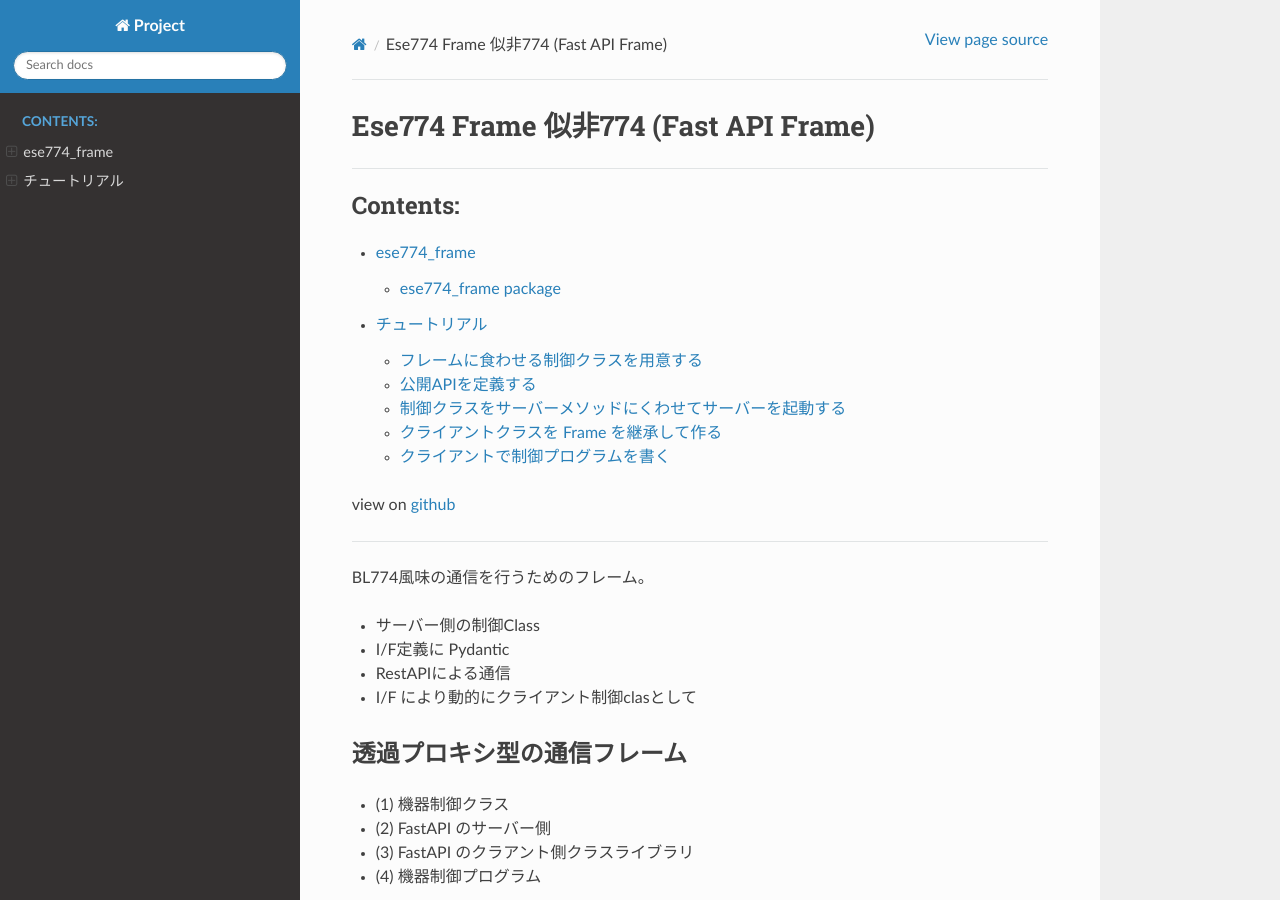
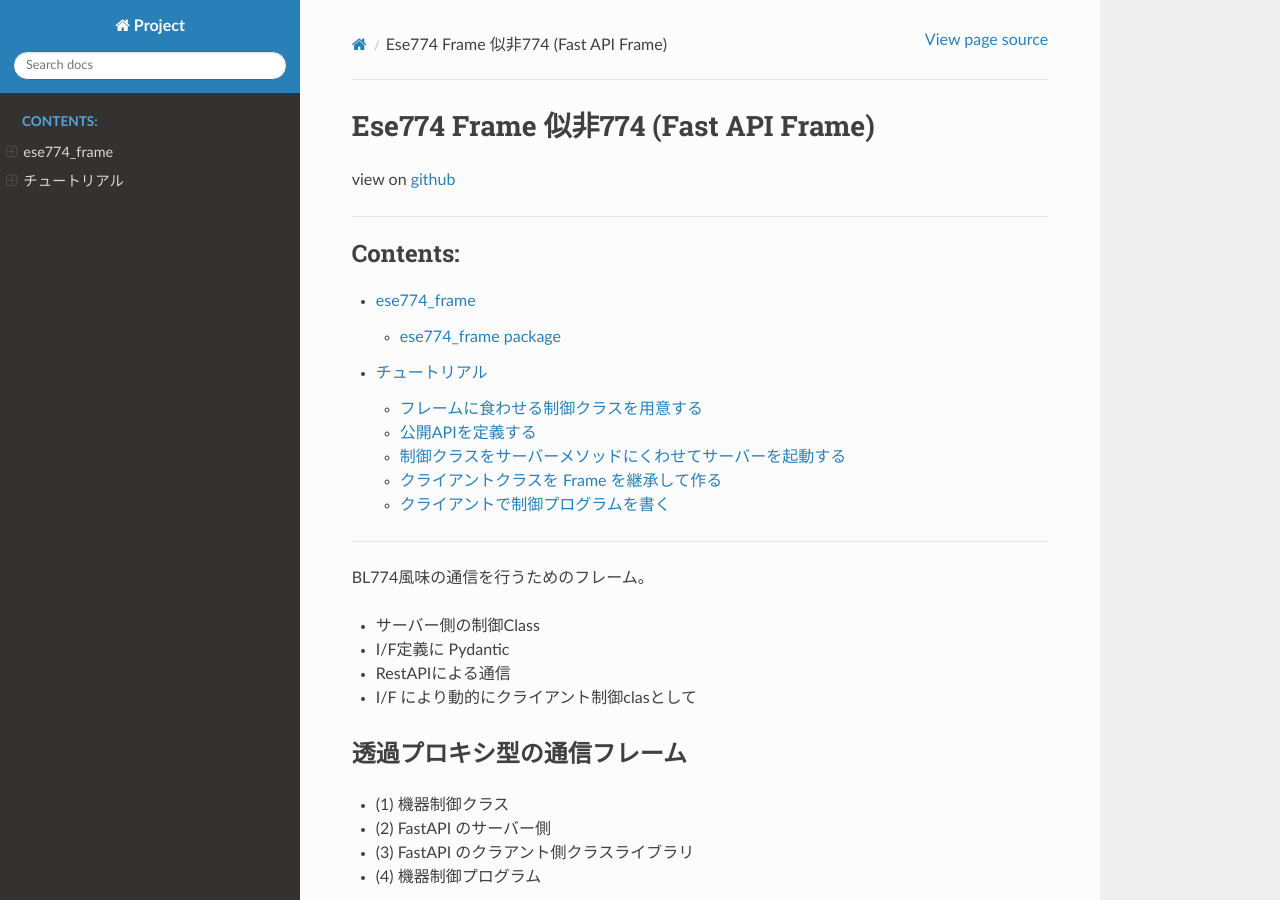
Before and after one commit to ohara-lab-su/ese774_frame, a Sphinx documentation site: the page built from docs/index.md, in a window 1280 px wide and 900 px high. Built offline with Sphinx 7.4.7 and the Read the Docs theme 3.1.0, drawn with Linux system fonts in a browser that asks for light colours; part of the change alters nothing that is shown.

````diff
--- a/docs/index.md
+++ b/docs/index.md
@@ -1,7 +1,7 @@
+# Ese774 Frame 似非774 (Fast API Frame)
+view on [github](https://github.com/ohara-lab-su/ese774_frame/)
 
-# Ese774 Frame 似非774 (Fast API Frame)
 ---
-
 ```{toctree}
 :maxdepth: 2
 :caption: Contents:
@@ -9,8 +9,6 @@
 api/modules
 tutorials/ese774_intro
 ```
-view on [github](https://github.com/ohara-lab-su/ese774_frame/)
-
 ---
 
 BL774風味の通信を行うためのフレーム。
````
